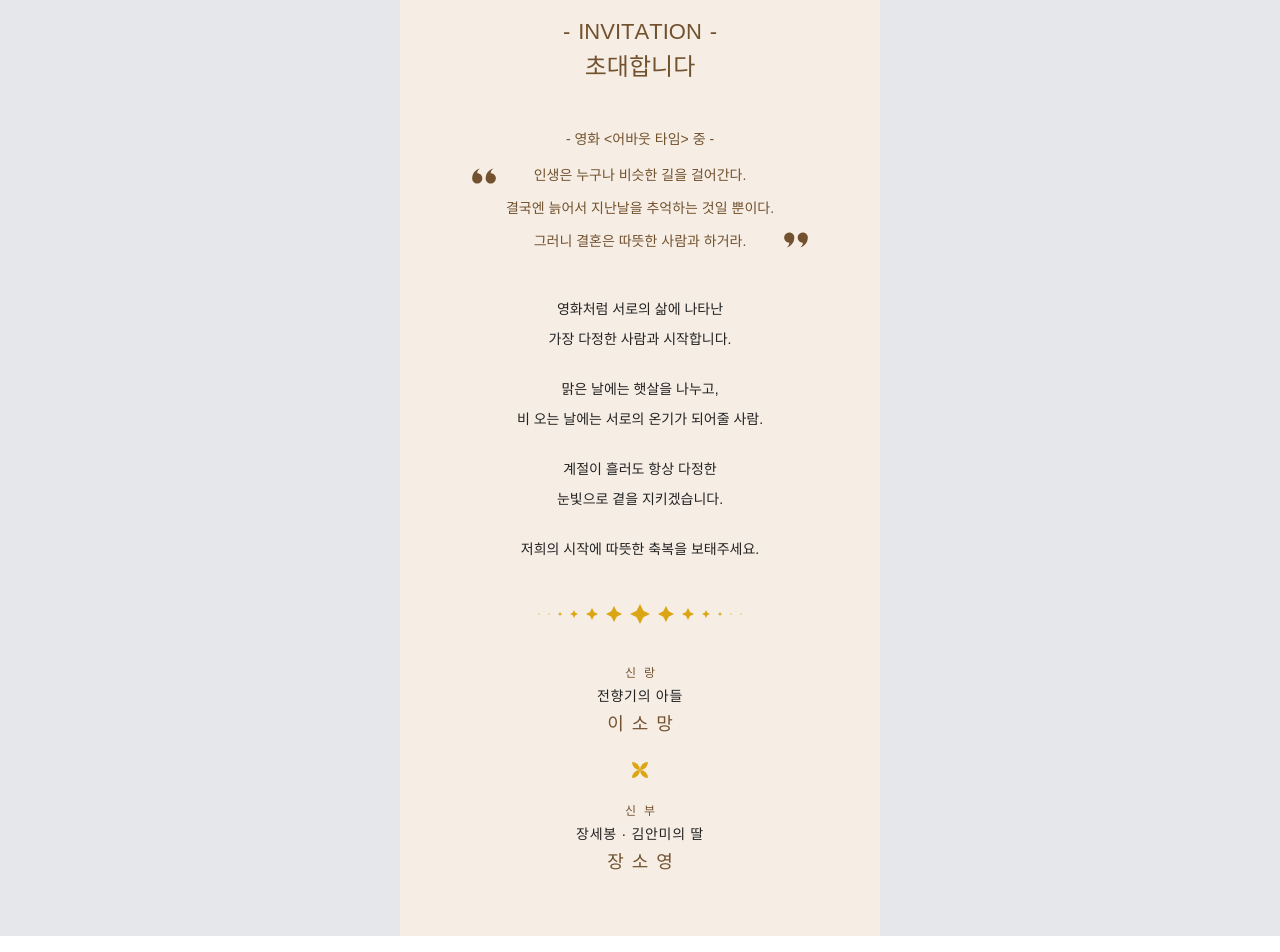
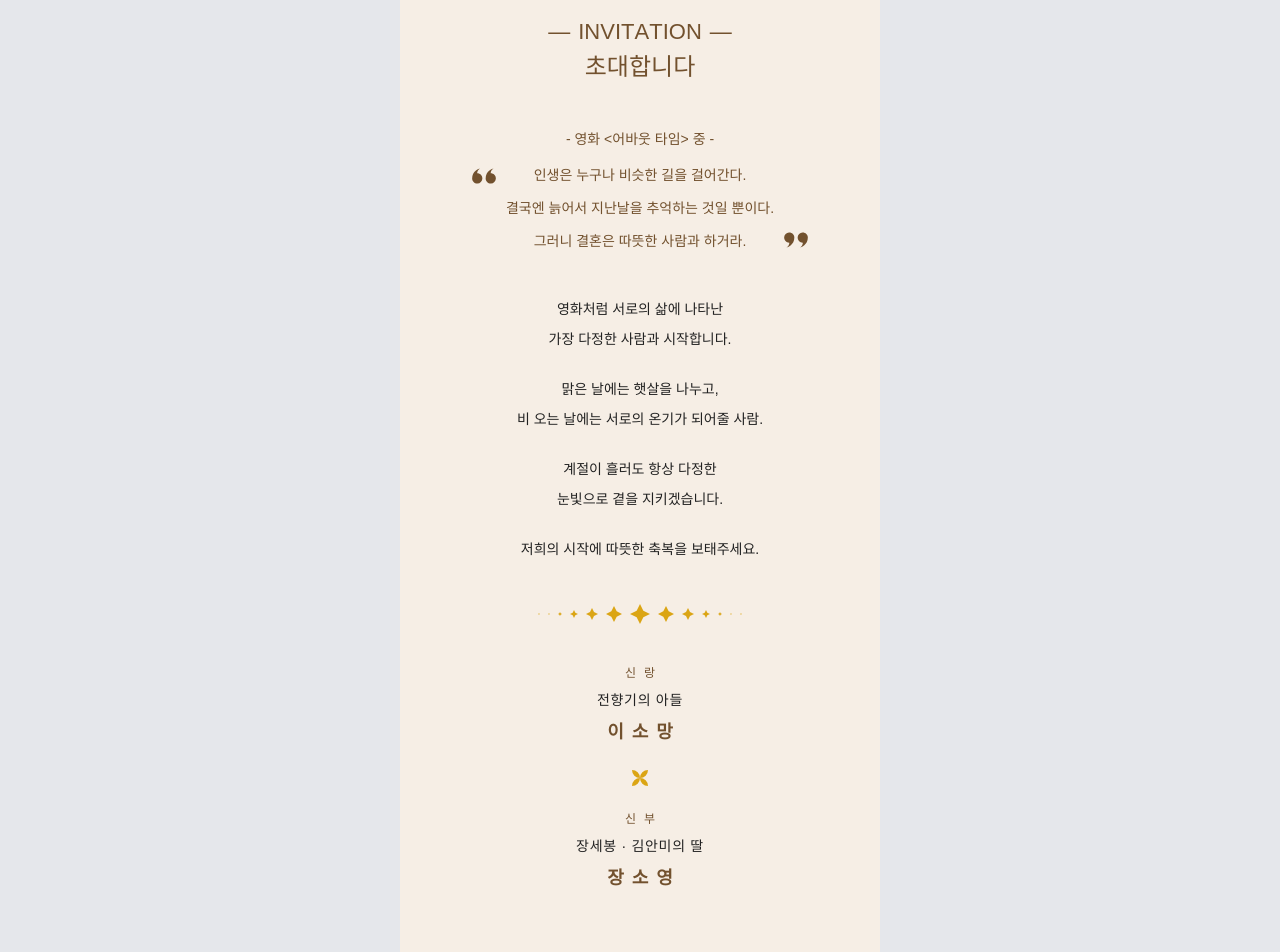
Before and after one commit to HopeFullee/wedding-invitation, a React (Vite) app: page / in a window 1280 px wide. Shown: the part 839-1791 px from the top of the page. Built offline with nearby package versions, Linux system fonts and the light colour scheme; no server answers; a web font is replaced by a local one; what @posthog/react would draw is missing.

Commit message:
style: minor change to SectionOne Component text size

```diff
--- a/src/components/main/section-one/family-tree/index.tsx
+++ b/src/components/main/section-one/family-tree/index.tsx
@@ -32,13 +32,13 @@ export const FamilyTree = () => {
         <div className="gap-24 flex-col-center">
           <motion.div
             variants={FADE_IN_UP_VARIANT}
-            className="space-y-4 text-center"
+            className="space-y-8 text-center"
           >
             <p className="tracking-[8px] text-primary-500 text-12 -mr-8">
               신랑
             </p>
             <p className="tracking-wider text-14">전향기의 아들</p>
-            <p className="text-18 text-primary-500 tracking-[8px] -mr-8">
+            <p className="font-semibold text-18 text-primary-500 tracking-[8px] -mr-8">
               이소망
             </p>
           </motion.div>
@@ -52,13 +52,13 @@ export const FamilyTree = () => {
 
           <motion.div
             variants={FADE_IN_UP_VARIANT}
-            className="space-y-4 text-center"
+            className="space-y-8 text-center"
           >
             <p className="tracking-[8px] text-primary-500 text-12 -mr-8">
               신부
             </p>
             <p className="tracking-wider text-14">장세봉 · 김안미의 딸</p>
-            <p className="text-18 text-primary-500 tracking-[8px] -mr-8">
+            <p className="font-semibold text-18 text-primary-500 tracking-[8px] -mr-8">
               장소영
             </p>
           </motion.div>
--- a/src/components/main/section-one/index.tsx
+++ b/src/components/main/section-one/index.tsx
@@ -8,7 +8,7 @@ export const SectionOne = () => {
   return (
     <section className="px-20 py-60">
       <MotionContainer staggerChildren={0.5}>
-        <CommonHeading main="초대합니다" sub="- INVITATION -" />
+        <CommonHeading main="초대합니다" sub="— INVITATION —" />
         <Quote />
         <Message />
       </MotionContainer>
```
